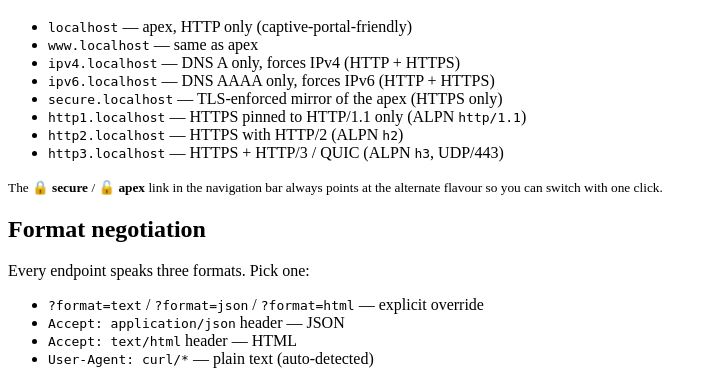
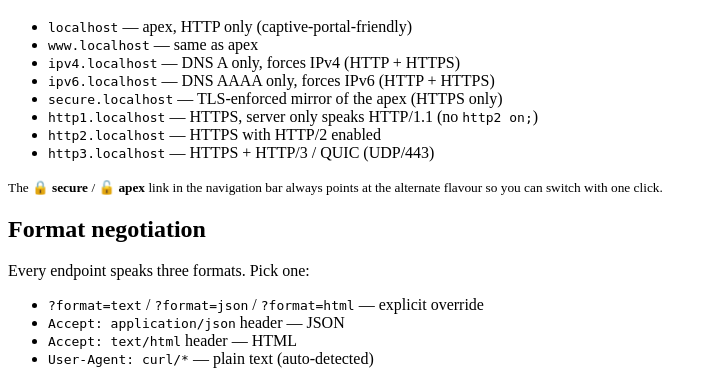
Before and after one commit to pdostal/cptv, a FastAPI app: page /help in a window 1280 px wide. Shown: the part 627-999 px from the top of the page, without its empty margins (0-714 px from the left). Run offline with FastAPI, Linux system fonts and the light colour scheme; some libraries are stand-ins or nearby versions.

Commit message:
fix(nginx): drop ssl_alpn (HTTP-module has no such directive); rejoin ipv4./ipv6. blocks (#40)
Two issues fixed:

1. nginx -t fails with 'unknown directive ssl_alpn' on every recent
   nginx (reported on 1.29.5). The directive only exists in the
   stream module, not the HTTP module \u2014 my v0.2.0 README guidance
   was wrong. Drop all ssl_alpn lines from the http1./http2./http3.
   server blocks and rely on the listener-level http2 on; / http3 on;
   toggles instead. Add a paragraph in the prerequisites section
   explaining the limitation: a client can still downgrade
   (curl --http1.1 https://http2.<base> succeeds at HTTP/1.1) and
   the capability table reports what was negotiated, not what was
   forced.

2. Re-join ipv4. and ipv6. into shared HTTP and HTTPS server blocks.
   Their config is identical (no redirect, same proxy include) so
   one server { server_name ipv4. ipv6.; } pair covers both,
   matching the pattern used before v0.2.4.

Soften the help text (HTML + plain text) accordingly.

```diff
--- a/cptv/main.py
+++ b/cptv/main.py
@@ -38,7 +38,7 @@ def create_app() -> FastAPI:
     application = FastAPI(
         title="cptv",
         description="CaPTiVe — self-hosted network diagnostics. See PLAN.md.",
-        version="0.2.4",
+        version="0.2.5",
         lifespan=lifespan,
     )
     templates = Jinja2Templates(directory=str(TEMPLATES_DIR))
--- a/cptv/routes/help.py
+++ b/cptv/routes/help.py
@@ -39,9 +39,9 @@ SUBDOMAINS
     ipv4.{domain}           DNS A only — forces IPv4 (HTTP + HTTPS)
     ipv6.{domain}           DNS AAAA only — forces IPv6 (HTTP + HTTPS)
     secure.{domain}         TLS-enforced mirror of the apex (HTTPS only)
-    http1.{domain}          HTTPS pinned to HTTP/1.1 only (ALPN http/1.1)
-    http2.{domain}          HTTPS pinned to HTTP/2 (ALPN h2)
-    http3.{domain}          HTTPS + HTTP/3 / QUIC (ALPN h3, UDP/443)
+    http1.{domain}          HTTPS, server only speaks HTTP/1.1
+    http2.{domain}          HTTPS with HTTP/2 enabled
+    http3.{domain}          HTTPS + HTTP/3 / QUIC (UDP/443)
 
 FORMAT NEGOTIATION
     Each endpoint speaks three formats. Pick one:
--- a/cptv/templates/help.html
+++ b/cptv/templates/help.html
@@ -111,16 +111,14 @@
       (HTTPS only)
     </li>
     <li>
-      <code>http1.{{ domain }}</code> — HTTPS pinned to HTTP/1.1 only
-      (ALPN <code>http/1.1</code>)
+      <code>http1.{{ domain }}</code> — HTTPS, server only speaks
+      HTTP/1.1 (no <code>http2 on;</code>)
     </li>
     <li>
-      <code>http2.{{ domain }}</code> — HTTPS with HTTP/2 (ALPN
-      <code>h2</code>)
+      <code>http2.{{ domain }}</code> — HTTPS with HTTP/2 enabled
     </li>
     <li>
-      <code>http3.{{ domain }}</code> — HTTPS + HTTP/3 / QUIC (ALPN
-      <code>h3</code>, UDP/443)
+      <code>http3.{{ domain }}</code> — HTTPS + HTTP/3 / QUIC (UDP/443)
     </li>
   </ul>
   <p>
```
Also changed, not shown: README.md.
